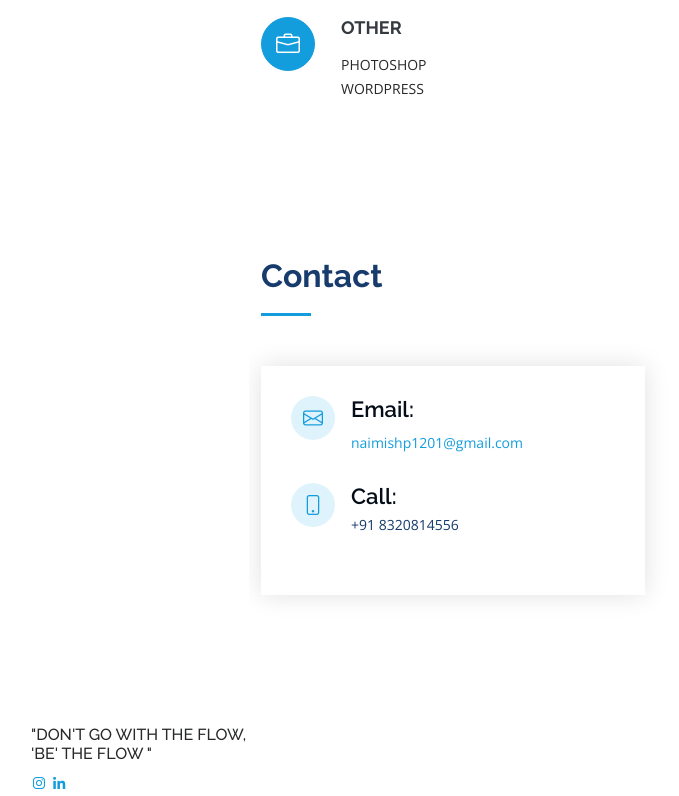
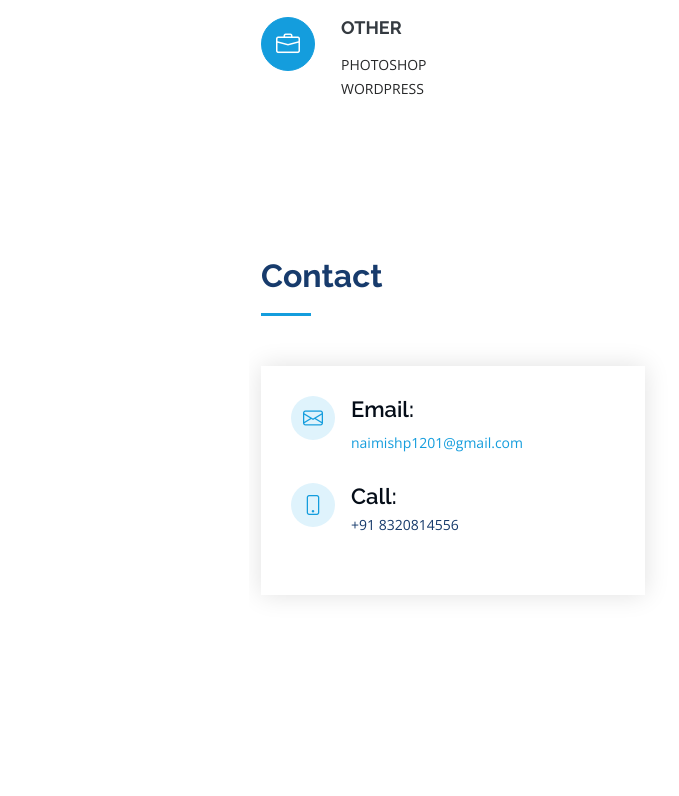
Before and after one commit to NHSavaliya/NHSavaliya, a plain HTML site: page index.html in a window 1280 px wide. Shown: the part 2510-3306 px from the top of the page, without its empty margins (51-730 px from the left). After the commit the page ends 3235 px from the top, so only its background shows below. Drawn offline with nearby package versions, Linux system fonts and the light colour scheme.

Commit message:
Update index.html

```diff
--- a/index.html
+++ b/index.html
@@ -273,20 +273,7 @@
   <!-- ======= Footer ======= -->
   <footer >
 
-        <div class="container">
-        <div class="copyright">
-         <h6>"DON'T GO WITH THE FLOW, <BR> 'BE' THE FLOW "</h6>
-        </div>
-        <div class="credits">
-          <!-- All the links in the footer should remain intact. -->
-          <!-- You can delete the links only if you purchased the pro version. -->
-          <!-- Licensing information: https://bootstrapmade.com/license/ -->
-          <!-- Purchase the pro version with working PHP/AJAX contact form: https://bootstrapmade.com/iportfolio-bootstrap-portfolio-websites-template/ -->
-          <a href="https://www.instagram.com/naimish.patel._/" class="instagram"><i class="bx bxl-instagram"></i></a>
-          <a href="https://www.linkedin.com/in/naimish-savaliya-679861225" class="linkedin"><i class="bx bxl-linkedin"></i></a>
 
-        </div>
-      </div>
 
 
   </footer><!-- End  Footer -->
```
